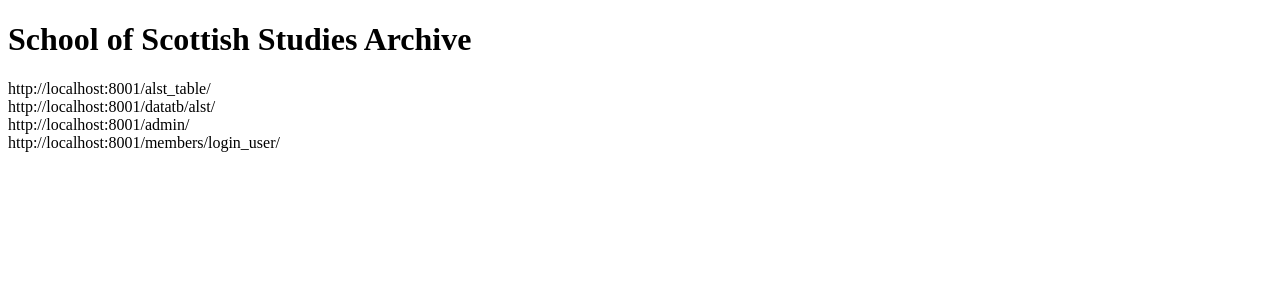
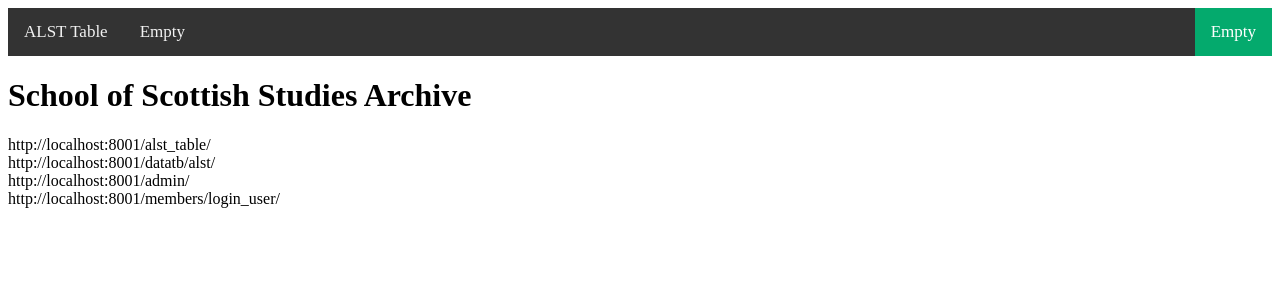
Before and after one commit to UoEMainLibrary/school_of_scottish_studies_archive, a Django app: page / in a window 1280 px wide. Shown: the top 300 px of the page. Run offline with Django 4.2, Linux system fonts and the light colour scheme; parts of the project's set-up code (start-up, migrations or seed data) failed here and were passed over.

Commit message:
last commit

```diff
--- /dev/null
+++ b/sssa_project/sssa_app/static/css/menu_style.css
@@ -0,0 +1,28 @@
+/* Create a top navigation bar with a black background color  */
+.topnav {
+  background-color: #333;
+  overflow: hidden;
+}
+
+/* Style the links inside the navigation bar */
+.topnav a {
+  float: left;
+  color: #f2f2f2;
+  text-align: center;
+  padding: 14px 16px;
+  text-decoration: none;
+  font-size: 17px;
+}
+
+/* Change the color of links on hover */
+.topnav a:hover {
+  background-color: #ddd;
+  color: black;
+}
+
+/* Create a right-aligned (split) link inside the navigation bar */
+.topnav a.split {
+  float: right;
+  background-color: #04AA6D;
+  color: white;
+}
--- a/sssa_project/sssa_app/templates/sssa_home.html
+++ b/sssa_project/sssa_app/templates/sssa_home.html
@@ -3,8 +3,19 @@
 <head>
     <meta charset="UTF-8">
     <title>SSSA Home</title>
+    {% load static %}
+    <link rel="stylesheet" href="{% static 'css/menu_style.css' %}" >
 </head>
 <body>
+<div class="topnav">
+  <a href="{% url 'alst_table' %}">ALST Table</a>
+  <a href="#news">Empty</a>
+
+  <a href="#about" class="split">Empty</a>
+</div>
+
+
+
 <h1>School of Scottish Studies Archive</h1>
 http://localhost:8001/alst_table/<br>
 http://localhost:8001/datatb/alst/ <br>
--- a/sssa_project/sssa_app/views.py
+++ b/sssa_project/sssa_app/views.py
@@ -1,7 +1,7 @@
 from django.shortcuts import render
 
 from .models import Alst, AlstTable
-import django_tables2 as tables
+
 
 
 # Create your views here.
```
